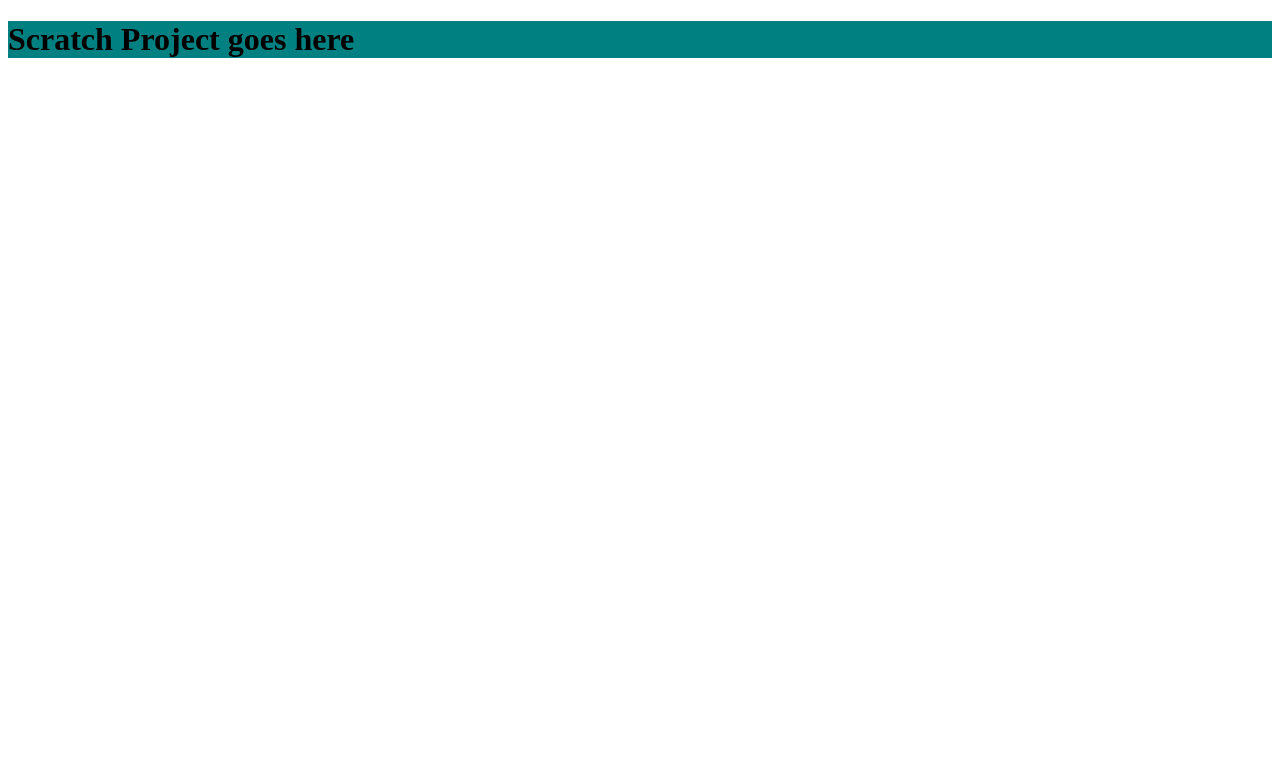
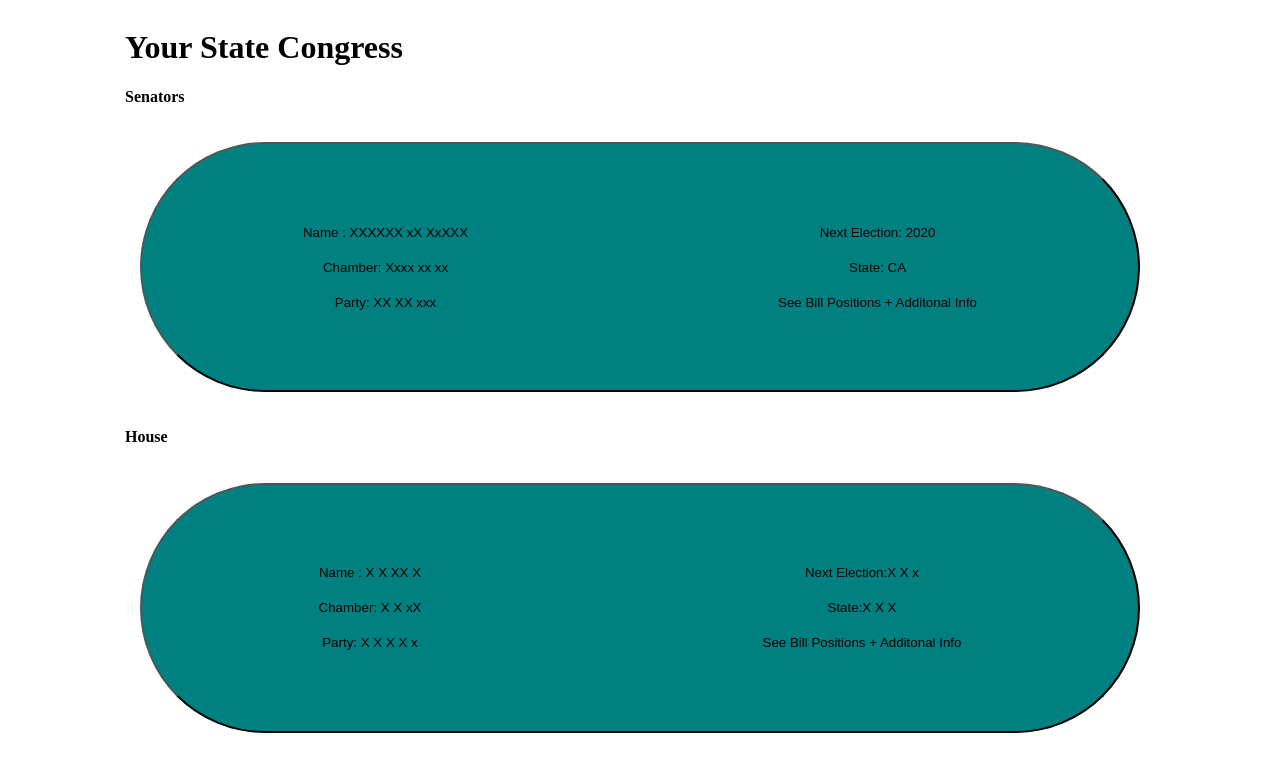
Before and after one commit to Intelligent-Voter/intelligent-voter, a React app: page /home#/home in a window 1280 px wide. Shown: the top 772 px of the page. Built offline with nearby package versions, Linux system fonts and the light colour scheme.

Commit message:
homePage

```diff
--- a/client/App.js
+++ b/client/App.js
@@ -1,12 +1,20 @@
 import React, {Fragment} from "react"
-import ReactDOM from "react-dom"
+
+import MainPage from "./components/MainPage"
+import Individual from "./components/Individual"
+import {Route, Redirect, Switch} from "react-router-dom"
 
 function App(){
+
     return(
-    <Fragment>
-        <h1>Scratch Project goes here</h1>
-    </Fragment>
-    );
+        <React.Fragment>
+        <Switch>
+            <Route path ="/home" component={MainPage}></Route>
+            <Route path ="/individual" component = {Individual}></Route>
+            <Redirect from="/" exact to="/home"></Redirect>
+        </Switch>
+        </React.Fragment>
+    )
 }
 
 export default App;
--- /dev/null
+++ b/client/components/Individual.js
@@ -0,0 +1,40 @@
+import React, {Fragment} from "react"
+import ReactDOM from "react-dom"
+
+function Individual(){
+    return(
+    <Fragment>
+
+        <div className = "mainIndividual">
+            <h1>Name of the Individual</h1>
+            <div className = "billPosition">
+                <div className= "billFirstSection">
+                <div className= "indBillInfo">Bill Title:</div>
+                <div>Latest Action:</div>
+                <div>Description:</div>
+                <div>Postion:</div>
+                <div>Total Votes for this Bill:</div>
+                <div>Yes:</div>
+                <div>No:</div>
+                <div>Not Voting:</div>
+                </div>
+                <div>
+                <div>To authorize appropriations and to appropriate amounts for the Veterans Choice Program of the Department of Veterans Affairs, to improve hiring authorities of the Department, to authorize major medical facility leases, and for other purposes.</div>
+                <div>Became Public Law No: 115-46.</div>
+                <div>Department of Veterans Affairs Bonus Transparency Act</div>
+                <div>Yes</div>
+                <div>414</div>
+                <div>0</div>
+                <div>19</div>
+                </div>
+            </div>
+
+        </div>
+
+
+
+    </Fragment>
+    );
+}
+
+export default Individual;
--- /dev/null
+++ b/client/components/MainPage.js
@@ -0,0 +1,51 @@
+import React, {Fragment} from "react"
+import ReactDOM from "react-dom"
+import { Link, NavLink } from "react-router-dom";
+
+function MainPage(){
+    return(
+    <Fragment>
+        <div className = "secondPart">
+        <h1>Your State Congress</h1>
+        <h4>Senators</h4>
+        <div className = "senators">
+        <Link className = "test" to= "/individual">
+            <button className = "senatorButton" >
+                <div className = "senatorButtonInner">
+                <div>
+                    <div className = "info">Name : XXXXXX  xX XxXXX </div>
+                    <div className = "info">Chamber: Xxxx xx xx </div>
+                    <div className = "info">Party: XX XX xxx</div>
+                </div>
+                <div>
+                    <div className = "info">Next Election: 2020</div>
+                    <div className = "info">State: CA</div>
+                    <div className = "info">See Bill Positions + Additonal Info</div>
+                </div>
+                </div>
+            </button>
+            </Link>
+        </div>
+        <h4>House</h4>
+        <div className = "house">
+        <button className = "senatorButton" >
+                <div className = "senatorButtonInner">
+                <div>
+                    <div className = "info">Name : X X  XX X</div>
+                    <div className = "info">Chamber: X  X xX</div>
+                    <div className = "info">Party: X X X X x</div>
+                </div>
+                <div>
+                    <div className = "info">Next Election:X X x </div>
+                    <div className = "info">State:X X X </div>
+                    <div className = "info">See Bill Positions + Additonal Info</div>
+                </div>
+                </div>
+            </button>
+        </div>
+        </div>
+    </Fragment>
+    );
+}
+
+export default MainPage;
--- a/client/index.css
+++ b/client/index.css
@@ -1,13 +1,46 @@
 body {
     margin: 50;
     padding: 50;
+    display: flex;
+    justify-content: center;
+
 }
 
-div {
-    background-color: teal;
-}
+
 
 img {
     width: 640px;
     height: 426px;
 }
+
+.senatorButton{
+    min-width: 500px;
+    width: 1000px;
+    height: 250px;
+    background-color:teal;
+    border-radius: 200px;
+    margin: 15px
+}
+
+.senatorButtonInner{
+    display: flex;
+    align-items: center;
+    justify-content: space-around;
+}
+
+.info{
+    margin:20px
+}
+
+.secondPart{
+
+}
+
+.billPosition{
+    display:flex;
+    margin:20px
+}
+
+.billFirstSection{
+    width:300px
+}
--- a/client/index.js
+++ b/client/index.js
@@ -2,6 +2,11 @@
 import ReactDOM from 'react-dom';
 import './index.css';
 import App from './App';
+import { HashRouter } from "react-router-dom";
 
 
-ReactDOM.render(<App />, document.getElementById('root'));
+ReactDOM.render( <React.StrictMode>
+    <HashRouter>
+      <App />
+    </HashRouter>
+  </React.StrictMode>, document.getElementById('root'));
--- a/package.json
+++ b/package.json
@@ -27,6 +27,8 @@
     "nodemon": "^2.0.4",
     "react": "^16.13.1",
     "react-dom": "^16.13.1",
+    "react-router": "^5.2.0",
+    "react-router-dom": "^5.2.0",
     "regenerator-runtime": "^0.13.7"
   },
   "devDependencies": {
```
Also changed, not shown: 1 other file (tests, documents, lock files or other folders).
